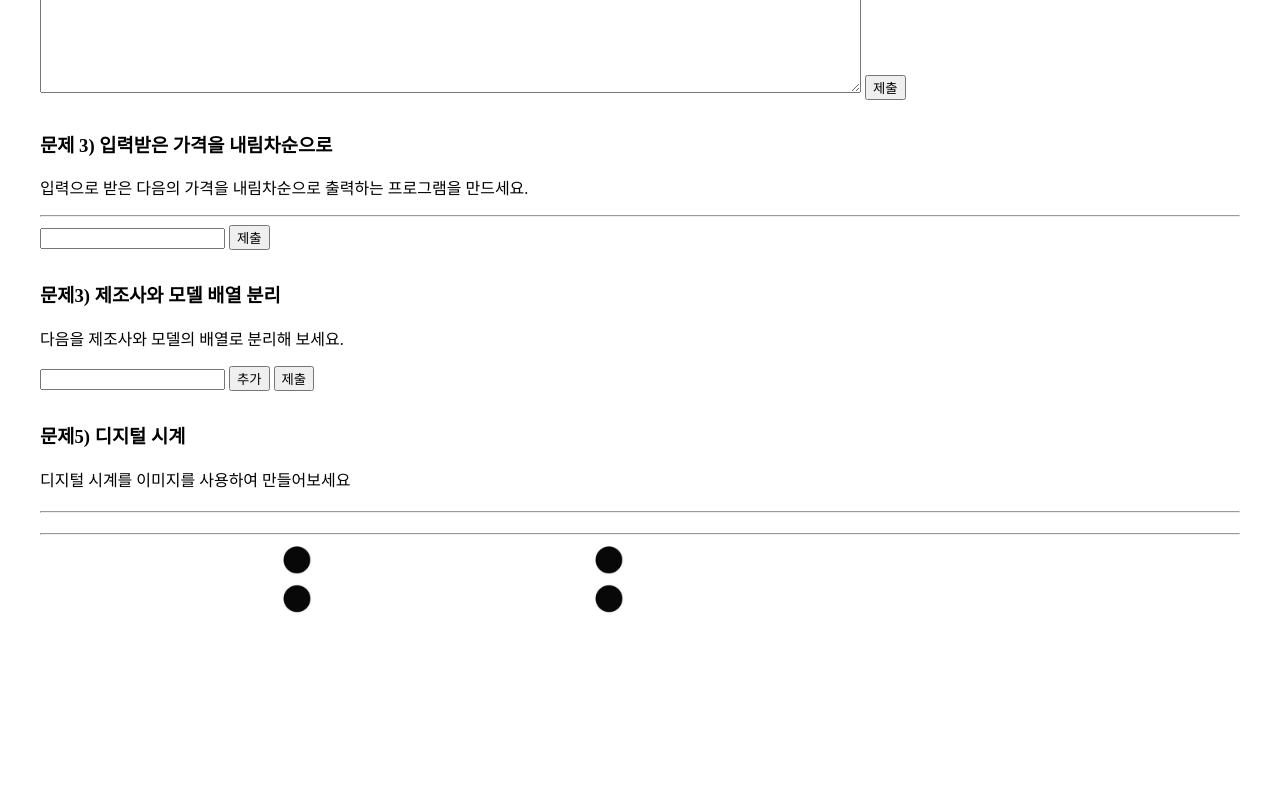
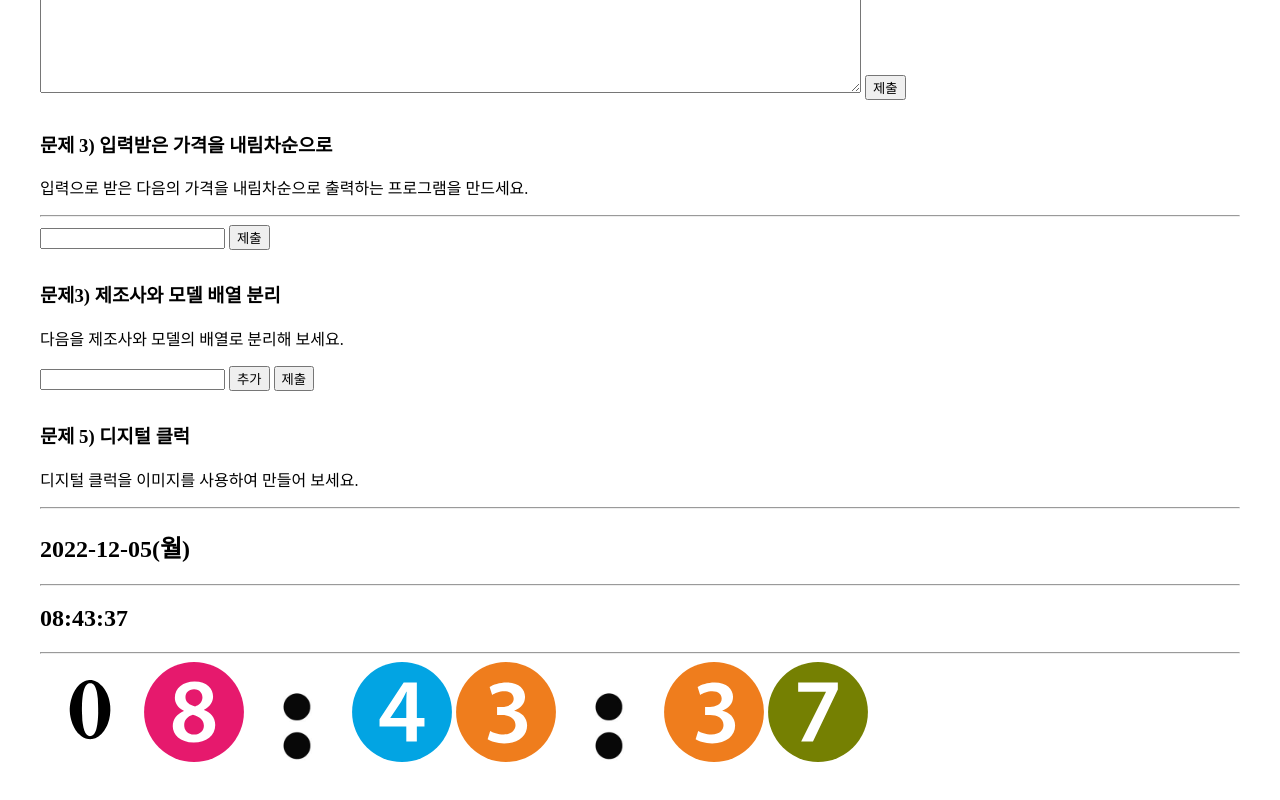
Before and after one commit to edelweiss2/Front-end, a plain HTML site: page 05.Javascript/ch13.문서객체모델/연습문제 jQuery.html in a window 1280 px wide. Shown: the part 518-1318 px from the top of the page. Drawn offline with nearby package versions, Linux system fonts and the light colour scheme.

Commit message:
2022-12-05

```diff
--- a/05.Javascript/ch13.문서객체모델/연습문제 jQuery.html
+++ b/05.Javascript/ch13.문서객체모델/연습문제 jQuery.html
@@ -52,26 +52,21 @@
     <p id="manuf" style="color: blue;"></p>
     <p id="model" style="color: blue;"></p>
 
-    <h3 style="margin-top: 30px;">문제5) 디지털 시계</h3>
-    <p>디지털 시계를 이미지를 사용하여 만들어보세요</p>
-    <div class="row">
-
-        <div class="col-2"></div>
-        <div class="col-8">
+    <h3 style="margin-top: 30px;">문제 5) 디지털 클럭</h3>
+    <p>디지털 클럭을 이미지를 사용하여 만들어 보세요.</p>
+    <hr>
     <h2 id="date"></h1>
     <hr>
     <h2 id="time"></h1>
     <hr class="mb-5">
-                <img id="t1" width="100">
-                <img id="t2" width="100">
+    <img id="t1" class="number" width="100">
+    <img id="t2" class="number" width="100">
     <img src="../../img/Colon.jpg" width="100">
-                <img id="t3" width="100">
-                <img id="t4" width="100">
+    <img id="t3" class="number" width="100">
+    <img id="t4" class="number" width="100">
     <img src="../../img/Colon.jpg" width="100">
-                <img id="t5" width="100">
-        </div>
-        <div class="col-2"></div>
-    </div>
+    <img id="t5" class="number" width="100">
+    <img id="t6" class="number" width="100">
 
 </body>
 
--- a/05.Javascript/ch13.문서객체모델/연습문제 jQuery.js
+++ b/05.Javascript/ch13.문서객체모델/연습문제 jQuery.js
@@ -50,3 +50,38 @@ function answer4() {
     $('#manuf').text(manu);
     $('#model').text(model);
 }
+
+function twoDigit(num) {
+    return (num < 10) ? '0' + num : String(num);
+}
+function myDatetime(date) {
+    return `${date.getFullYear()}-${twoDigit(date.getMonth() + 1)}-${twoDigit(date.getDate())} ` +
+        `${twoDigit(date.getHours())}:${twoDigit(date.getMinutes())}:${twoDigit(date.getSeconds())}`
+}
+
+$(document).ready(function() {
+    setInterval(() => {
+        const now = new Date();
+        const currDay = myDatetime(now).substring(0, 10);
+        const weekday = '일월화수목금토'.split('')[now.getDay()];
+        const currentDay = `${currDay}(${weekday})`;
+
+        const currentTime = myDatetime(now).substring(11);
+
+        $('#date').text(currentDay);
+        $('#time').text(currentTime);
+
+        const mapping = [0, 1, 3, 4, 6, 7];
+        $('.number').each(function (index, element) {
+            $(this).attr('src', `../../img/${currentTime[mapping[index]]}.svg`);
+        });
+
+        //     $('#t1').attr('src',  `../../img/${currentTime[0]}.svg`);
+        //     $('#t2').attr('src',  `../../img/${currentTime[1]}.svg`);
+        //     $('#t3').attr('src',  `../../img/${currentTime[3]}.svg`);
+        //     $('#t4').attr('src',  `../../img/${currentTime[4]}.svg`);
+        //     $('#t5').attr('src',  `../../img/${currentTime[6]}.svg`);
+        //     $('#t6').attr('src',  `../../img/${currentTime[7]}.svg`);
+
+    }, 1000);
+});
```
Also changed, not shown: 05.Javascript/ch05.함수/07.Timer.html (+1 -1 lines), 05.Javascript/ch13.문서객체모델/연습문제.js (+2 -39 lines). Lines whose indentation alone changed are shown as unchanged.
